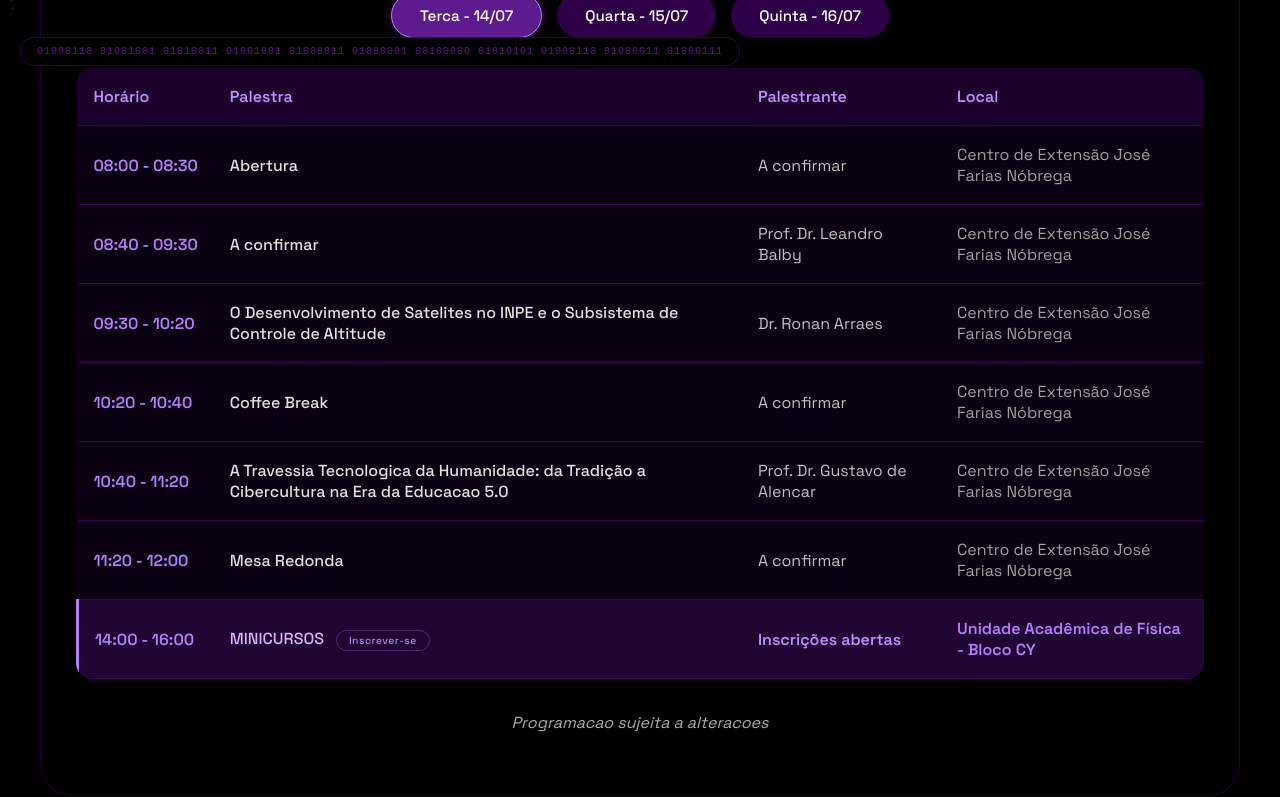
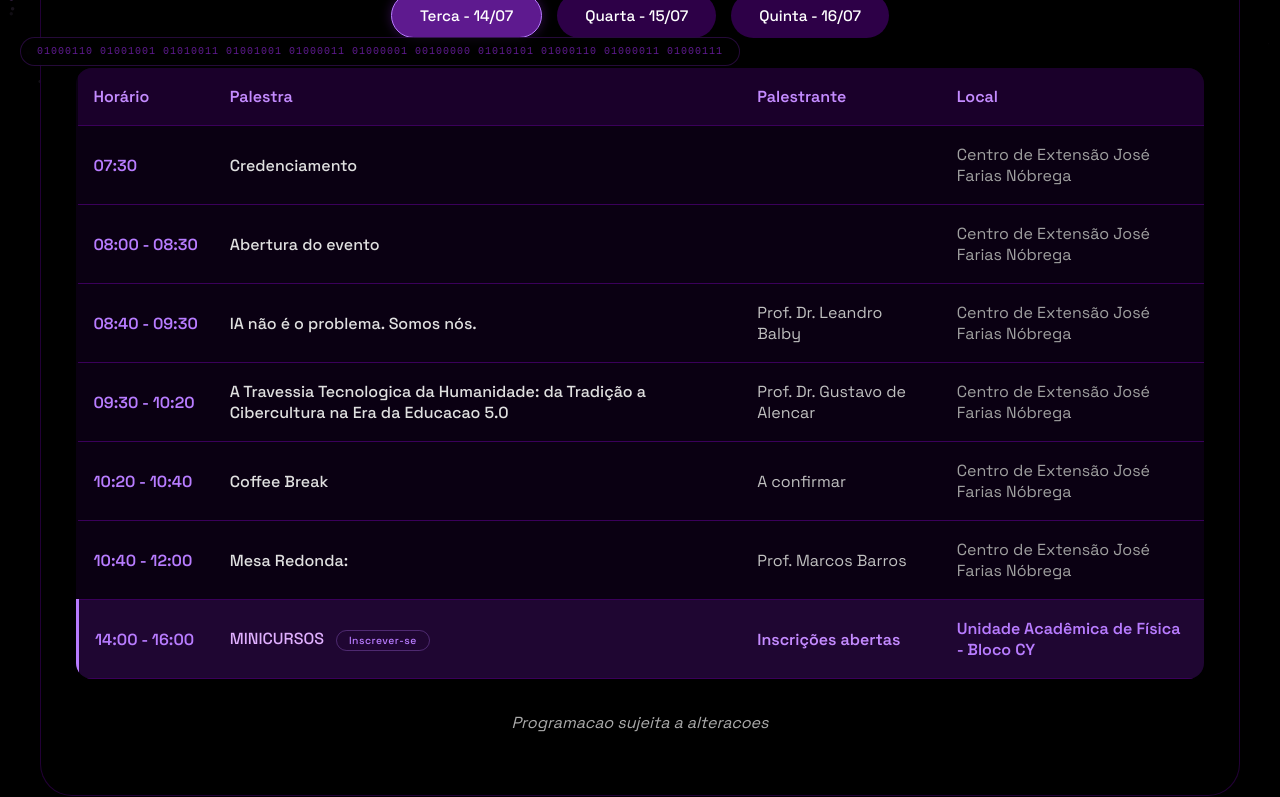
Before and after one commit to giulialeano/smf_site, a React (Vite) app: page /programacao in a window 1280 px wide. Shown: the part 714-1511 px from the top of the page. Built offline with nearby package versions, Linux system fonts and the light colour scheme.

Commit message:
feat: atualização do 1º dia

```diff
--- a/src/pages/Programacao.jsx
+++ b/src/pages/Programacao.jsx
@@ -6,12 +6,12 @@ const palestras = 'Centro de Extensão José Farias Nóbrega'
 // Dados da programacao
 const scheduleData = {
   1: [
-    { time: '08:00 - 08:30', title: 'Abertura', speaker: 'A confirmar', location: palestras },
-    { time: '08:40 - 09:30', title: 'A confirmar', speaker: 'Prof. Dr. Leandro Balby', location: palestras },
-    { time: '09:30 - 10:20', title: 'O Desenvolvimento de Satelites no INPE e o Subsistema de Controle de Altitude', speaker: 'Dr. Ronan Arraes', location: palestras },
+    { time: '07:30', title: 'Credenciamento', location: palestras },
+    { time: '08:00 - 08:30', title: 'Abertura do evento', location: palestras },
+    { time: '08:40 - 09:30', title: 'IA não é o problema. Somos nós.', speaker: 'Prof. Dr. Leandro Balby', location: palestras },
+    { time: '09:30 - 10:20', title: 'A Travessia Tecnologica da Humanidade: da Tradição a Cibercultura na Era da Educacao 5.0', speaker: 'Prof. Dr. Gustavo de Alencar', location: palestras },
     { time: '10:20 - 10:40', title: 'Coffee Break', speaker: 'A confirmar', location: palestras },
-    { time: '10:40 - 11:20', title: 'A Travessia Tecnologica da Humanidade: da Tradição a Cibercultura na Era da Educacao 5.0', speaker: 'Prof. Dr. Gustavo de Alencar', location: palestras },
-    { time: '11:20 - 12:00', title: 'Mesa Redonda', speaker: 'A confirmar', location: palestras },
+    { time: '10:40 - 12:00', title: 'Mesa Redonda:', speaker: 'Prof. Marcos Barros', location: palestras },
     { time: '14:00 - 16:00', title: 'MINICURSOS', speaker: 'Inscrições abertas', location: 'Unidade Acadêmica de Física - Bloco CY' },
   ],
   2: [
```
